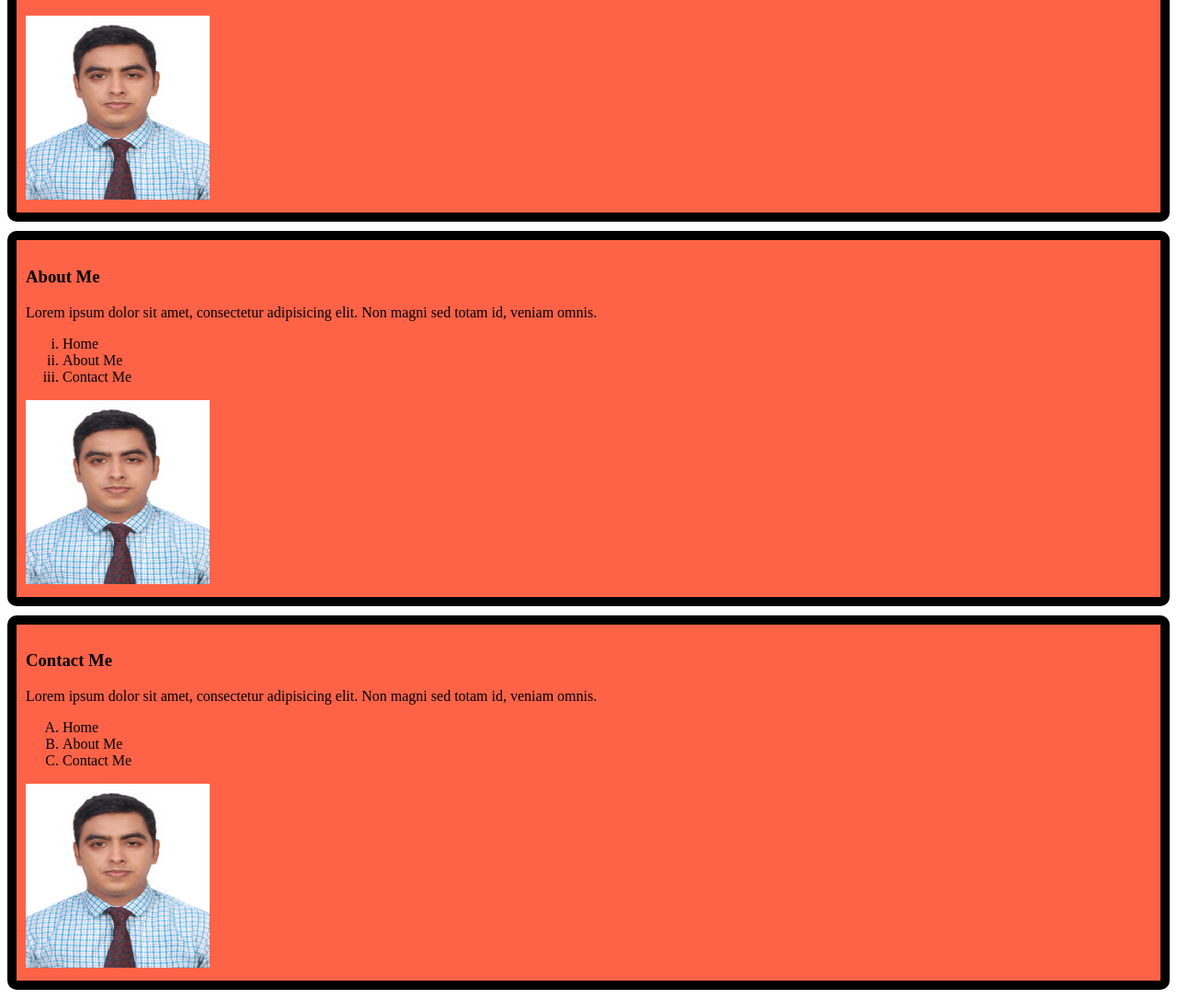
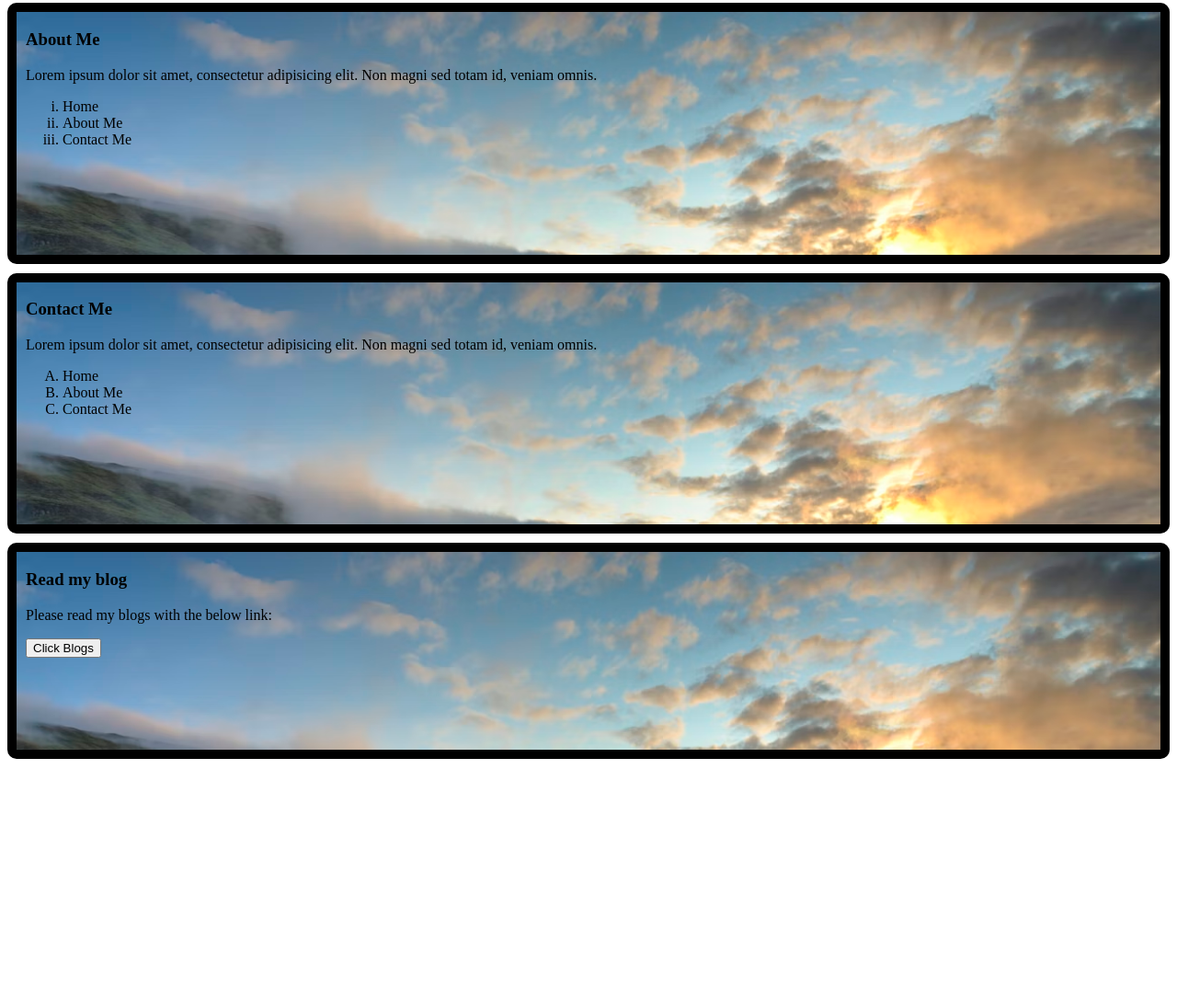
Before and after one commit to redwan09uk/my-first-website, a plain HTML site: page index.html in a window 1280 px wide. Shown: the part 612-1698 px from the top of the page at 92% size. After the commit the page ends 1447 px from the top, so only its background shows below. Drawn offline with Linux system fonts and the light colour scheme.

Commit message:
background image added

```diff
--- a/index.html
+++ b/index.html
@@ -15,7 +15,7 @@
             <li>About Me</li>
             <li>Contact Me</li>
         </ul>
-        <img src="./images/my photo.jpeg" alt="My photo" height="200px" width="200px">
+
     </div>
 <body>
     <div class="div">
@@ -26,7 +26,7 @@
             <li>About Me</li>
             <li>Contact Me</li>
         </ol>
-        <img src="./images/my photo.jpeg" alt="My photo" height="200px" width="200px">
+
     </div>
 <body>
     <div class="div">
@@ -37,7 +37,7 @@
             <li>About Me</li>
             <li>Contact Me</li>
         </ol>
-        <img src="./images/my photo.jpeg" alt="My photo" height="200px" width="200px">
+
     </div>
     <div class="div">
         <h3>Contact Me</h3>
@@ -47,9 +47,14 @@
             <li>About Me</li>
             <li>Contact Me</li>
         </ol>
-        <img src="./images/my photo.jpeg" alt="My photo" height="200px" width="200px">
+
     </div>
 
+    <div class="div">
+        <h3>Read my blog</h3>
+        <p>Please read my blogs with the below link:</p>
+        <a href="https://www.google.com/" target="_blank"><button>Click Blogs</button> </a>
+    </div>
 
 
 </body>
--- a/styles/style.css
+++ b/styles/style.css
@@ -1,7 +1,12 @@
 .div{
-    background-color: tomato;
-    padding: 10px;
+    /* background-color: tomato; */
+    padding-left: 10px;
+    padding-bottom: 100px;
     margin-bottom: 10px;
     border: 10px solid black;
     border-radius: 10px;
+    background-image: url(../images/cover\ photo.avif);
+    background-size: cover;
+    background-repeat: no-repeat;
+
 }
```
Also changed, not shown: images/cover photo.avif (added).
